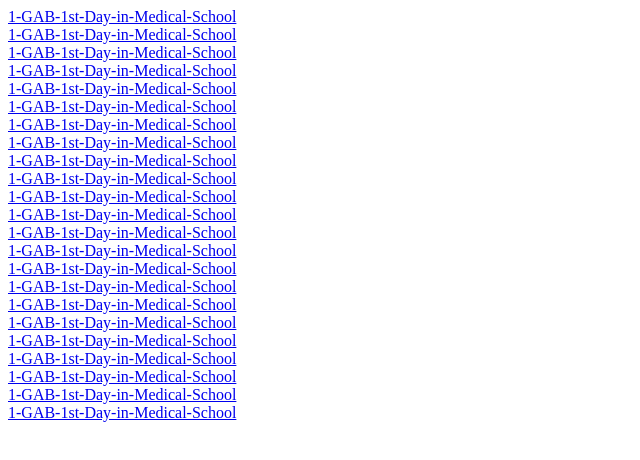
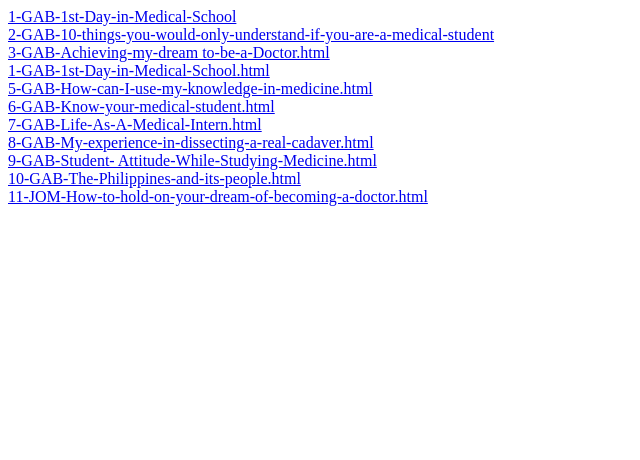
Before and after one commit to sydul-jamie/ambeyollc, a plain HTML site: page index.html in a window 1280 px wide. Shown: the whole page, without its empty margins (0-640 px from the left). Drawn offline with Linux system fonts and the light colour scheme.

Commit message:
Update index.html

```diff
--- a/index.html
+++ b/index.html
@@ -1,23 +1,11 @@
 <a href="https://sydul-jamie.github.io/ambeyollc/1-GAB-1st-Day-in-Medical-School.html" target="_blank">1-GAB-1st-Day-in-Medical-School</a><br>
-<a href="https://sydul-jamie.github.io/ambeyollc/1-GAB-1st-Day-in-Medical-School.html" target="_blank">1-GAB-1st-Day-in-Medical-School</a><br>
-<a href="https://sydul-jamie.github.io/ambeyollc/1-GAB-1st-Day-in-Medical-School.html" target="_blank">1-GAB-1st-Day-in-Medical-School</a><br>
-<a href="https://sydul-jamie.github.io/ambeyollc/1-GAB-1st-Day-in-Medical-School.html" target="_blank">1-GAB-1st-Day-in-Medical-School</a><br>
-<a href="https://sydul-jamie.github.io/ambeyollc/1-GAB-1st-Day-in-Medical-School.html" target="_blank">1-GAB-1st-Day-in-Medical-School</a><br>
-<a href="https://sydul-jamie.github.io/ambeyollc/1-GAB-1st-Day-in-Medical-School.html" target="_blank">1-GAB-1st-Day-in-Medical-School</a><br>
-<a href="https://sydul-jamie.github.io/ambeyollc/1-GAB-1st-Day-in-Medical-School.html" target="_blank">1-GAB-1st-Day-in-Medical-School</a><br>
-<a href="https://sydul-jamie.github.io/ambeyollc/1-GAB-1st-Day-in-Medical-School.html" target="_blank">1-GAB-1st-Day-in-Medical-School</a><br>
-<a href="https://sydul-jamie.github.io/ambeyollc/1-GAB-1st-Day-in-Medical-School.html" target="_blank">1-GAB-1st-Day-in-Medical-School</a><br>
-<a href="https://sydul-jamie.github.io/ambeyollc/1-GAB-1st-Day-in-Medical-School.html" target="_blank">1-GAB-1st-Day-in-Medical-School</a><br>
-<a href="https://sydul-jamie.github.io/ambeyollc/1-GAB-1st-Day-in-Medical-School.html" target="_blank">1-GAB-1st-Day-in-Medical-School</a><br>
-<a href="https://sydul-jamie.github.io/ambeyollc/1-GAB-1st-Day-in-Medical-School.html" target="_blank">1-GAB-1st-Day-in-Medical-School</a><br>
-<a href="https://sydul-jamie.github.io/ambeyollc/1-GAB-1st-Day-in-Medical-School.html" target="_blank">1-GAB-1st-Day-in-Medical-School</a><br>
-<a href="https://sydul-jamie.github.io/ambeyollc/1-GAB-1st-Day-in-Medical-School.html" target="_blank">1-GAB-1st-Day-in-Medical-School</a><br>
-<a href="https://sydul-jamie.github.io/ambeyollc/1-GAB-1st-Day-in-Medical-School.html" target="_blank">1-GAB-1st-Day-in-Medical-School</a><br>
-<a href="https://sydul-jamie.github.io/ambeyollc/1-GAB-1st-Day-in-Medical-School.html" target="_blank">1-GAB-1st-Day-in-Medical-School</a><br>
-<a href="https://sydul-jamie.github.io/ambeyollc/1-GAB-1st-Day-in-Medical-School.html" target="_blank">1-GAB-1st-Day-in-Medical-School</a><br>
-<a href="https://sydul-jamie.github.io/ambeyollc/1-GAB-1st-Day-in-Medical-School.html" target="_blank">1-GAB-1st-Day-in-Medical-School</a><br>
-<a href="https://sydul-jamie.github.io/ambeyollc/1-GAB-1st-Day-in-Medical-School.html" target="_blank">1-GAB-1st-Day-in-Medical-School</a><br>
-<a href="https://sydul-jamie.github.io/ambeyollc/1-GAB-1st-Day-in-Medical-School.html" target="_blank">1-GAB-1st-Day-in-Medical-School</a><br>
-<a href="https://sydul-jamie.github.io/ambeyollc/1-GAB-1st-Day-in-Medical-School.html" target="_blank">1-GAB-1st-Day-in-Medical-School</a><br>
-<a href="https://sydul-jamie.github.io/ambeyollc/1-GAB-1st-Day-in-Medical-School.html" target="_blank">1-GAB-1st-Day-in-Medical-School</a><br>
-<a href="https://sydul-jamie.github.io/ambeyollc/1-GAB-1st-Day-in-Medical-School.html" target="_blank">1-GAB-1st-Day-in-Medical-School</a><br>
+<a href="https://sydul-jamie.github.io/ambeyollc/2-GAB-10-things-you-would-only-understand-if-you-are-a-medical-student.html" target="_blank">2-GAB-10-things-you-would-only-understand-if-you-are-a-medical-student</a><br>
+<a href="https://sydul-jamie.github.io/ambeyollc/3-GAB-Achieving-my-dream to-be-a-Doctor.html" target="_blank">3-GAB-Achieving-my-dream to-be-a-Doctor.html</a><br>
+<a href="https://sydul-jamie.github.io/ambeyollc/4-GAB-Benefits-of-Studying-Medicine-Abroad.html" target="_blank">1-GAB-1st-Day-in-Medical-School.html</a><br>
+<a href="https://sydul-jamie.github.io/ambeyollc/5-GAB-How-can-I-use-my-knowledge-in-medicine.html" target="_blank">5-GAB-How-can-I-use-my-knowledge-in-medicine.html</a><br>
+<a href="https://sydul-jamie.github.io/ambeyollc/6-GAB-Know-your-medical-student.html" target="_blank">6-GAB-Know-your-medical-student.html</a><br>
+<a href="https://sydul-jamie.github.io/ambeyollc/7-GAB-Life-As-A-Medical-Intern.html" target="_blank">7-GAB-Life-As-A-Medical-Intern.html</a><br>
+<a href="https://sydul-jamie.github.io/ambeyollc/8-GAB-My-experience-in-dissecting-a-real-cadaver.html" target="_blank">8-GAB-My-experience-in-dissecting-a-real-cadaver.html</a><br>
+<a href="https://sydul-jamie.github.io/ambeyollc/9-GAB-Student- Attitude-While-Studying-Medicine.html" target="_blank">9-GAB-Student- Attitude-While-Studying-Medicine.html</a><br>
+<a href="https://sydul-jamie.github.io/ambeyollc/10-GAB-The-Philippines-and-its-people.html" target="_blank">10-GAB-The-Philippines-and-its-people.html</a><br>
+<a href="https://sydul-jamie.github.io/ambeyollc/11-JOM-How-to-hold-on-your-dream-of-becoming-a-doctor.html" target="_blank">11-JOM-How-to-hold-on-your-dream-of-becoming-a-doctor.html</a><br>
```
